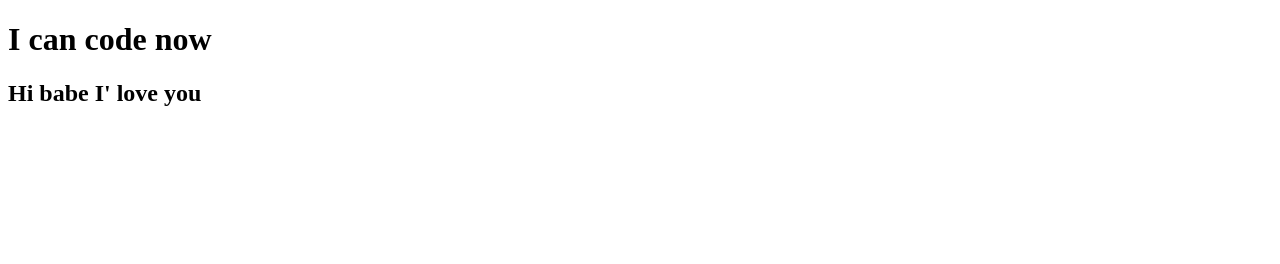
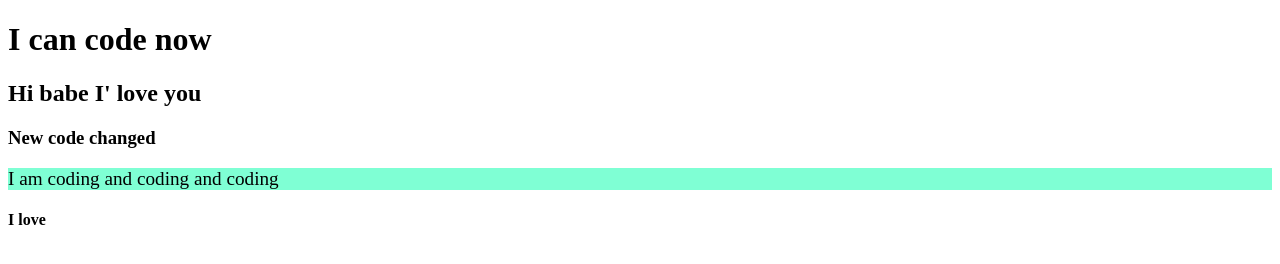
Before and after one commit to khandakerrafiuddin/my-second-repo, a plain HTML site: page index.html in a window 1280 px wide. Drawn offline with Linux system fonts and the light colour scheme.

Commit message:
stylesadded

```diff
--- a/index.html
+++ b/index.html
@@ -5,9 +5,16 @@
     <meta http-equiv="X-UA-Compatible" content="IE=edge">
     <meta name="viewport" content="width=device-width, initial-scale=1.0">
     <title>My second git rep</title>
+    <link rel="stylesheet" href="style.css">
+
 </head>
 <body>
     <H1>I can code now</H1>
     <h2>Hi babe I' love you</h2>
+    <h3>New code changed
+
+    </h3>
+    <p>I am coding and coding and coding</p>
+    <h4>I love <code></code></h4>
 </body>
 </html>
--- /dev/null
+++ b/style.css
@@ -0,0 +1,4 @@
+p {
+    background-color: aquamarine;
+    font-size: larger;
+}
```
